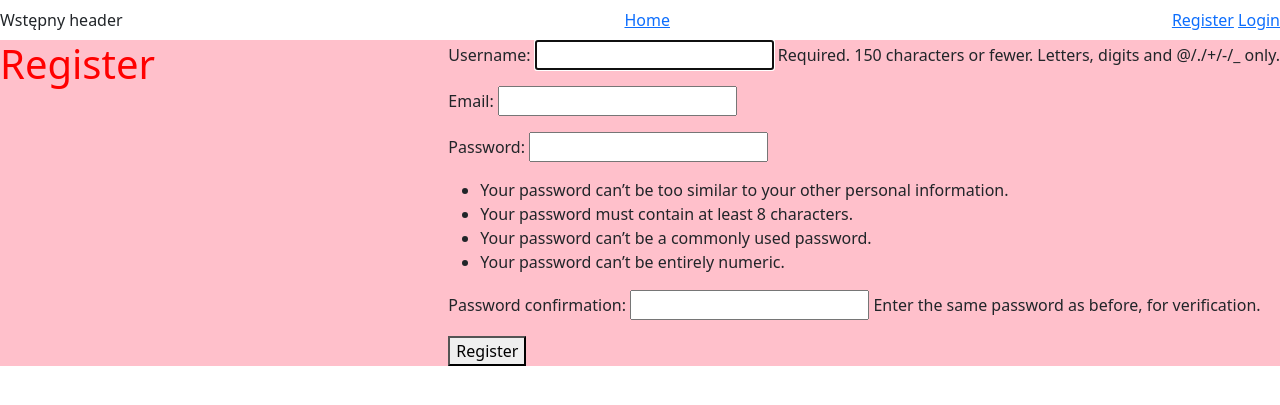
After one commit to szepano/Django-Quotes, a Django app: page /register/ in a window 1280 px wide. The commit adds this page. Shown: the top 405 px of the page. Run offline with Django 5.2, Linux system fonts and the light colour scheme.

Commit message:
rigistration and login

```diff
--- /dev/null
+++ b/quotes_dir/quotes/forms.py
@@ -0,0 +1,21 @@
+from .models import Author, Tag, Quote
+from django import forms
+from django.contrib.auth.models import User
+from django.contrib.auth.forms import UserCreationForm
+
+class UserRegisterForm(UserCreationForm):
+    email = forms.EmailField()
+
+    class Meta:
+        model = User
+        fields = ['username', 'email', 'password1', 'password2']
+
+# class AuthorForm(forms.ModelForm):
+#     class Meta:
+#         model = Author
+#         fields = ['name', 'born', 'born_in', 'desc']
+
+# class QuoteForm(forms.ModelForm):
+#     class Meta:
+#         model = Quote
+#         fields = ['quote', 'tags', 'author']
--- a/quotes_dir/quotes/static/style.css
+++ b/quotes_dir/quotes/static/style.css
@@ -9,12 +9,28 @@ main {
     background-color: pink;
 }
 
-.author_block {
-    flex: 1;
-    margin-right: 200;
+.home_page {
+    width: 100%;
 }
+
+.buttons_list {
+    text-align: center;
+}
+
 
 aside {
     background-color: rgb(238, 88, 238);
     flex: 0 0 200px;
 }
+
+.navbar {
+    display: flex;
+    justify-content: space-between;
+    align-items: center;
+}
+
+.navbar_center {
+    flex-grow: 1;
+    display: flex;
+    justify-content: center;
+}
--- a/quotes_dir/quotes/urls.py
+++ b/quotes_dir/quotes/urls.py
@@ -8,5 +8,8 @@ urlpatterns = [
     path('quotes/', views.quotes, name='quotes'),
     path('author_about/<str:author_id>/', views.author_about, name='author_about'),
     path('authors/', views.authors, name='authors'),
-    path('quotes_by_tag/<tag>/', views.quotes_by_tag, name='quotes_by_tag')
+    path('quotes_by_tag/<tag>/', views.quotes_by_tag, name='quotes_by_tag'),
+    path('register/', views.register, name='register'),
+    path('login/', views.login_view, name='login'),
+    path('logout/', views.logout_view, name='logout'),
 ]
--- a/quotes_dir/quotes/views.py
+++ b/quotes_dir/quotes/views.py
@@ -1,7 +1,10 @@
-from django.shortcuts import render
+from django.shortcuts import render, redirect
 from .models import Quote, Tag, Author
 import requests
 from django.core.paginator import Paginator
+from .forms import UserRegisterForm
+from django.contrib.auth import login, authenticate, logout
+from django.contrib.auth.forms import AuthenticationForm
 # Create your views here.
 
 def home(request):
@@ -29,3 +32,35 @@ def author_about(request, author_id):
 def quotes_by_tag(request, tag):
     quotes = Quote.objects(tags__name=tag)
     return render(request, 'quotes/quotes_by_tag.html', {'quotes': quotes})
+
+def register(request):
+    if request.user.is_authenticated:
+        return redirect('home')
+
+    if request.method == 'POST':
+        form = UserRegisterForm(request.POST)
+        if form.is_valid():
+            form.save()
+            return redirect('quotes:home')
+        else:
+            return render(request, 'quotes/register.html', context={'form': form})
+
+    return render(request, 'quotes/register.html', context={'form': UserRegisterForm()})
+
+def login_view(request):
+    if request.method == 'POST':
+        form = AuthenticationForm(request, data=request.POST)
+        if form.is_valid():
+            username = form.cleaned_data.get('username')
+            password = form.cleaned_data.get('password')
+            user = authenticate(username=username, password=password)
+            if user is not None:
+                login(request, user)
+                return redirect(to='quotes:home')
+    else:
+        form = AuthenticationForm()
+    return render(request, 'quotes/login.html', {'form': form})
+
+def logout_view(request):
+    logout(request)
+    return redirect(to='quotes:home')
--- a/quotes_dir/templates/quotes/base.html
+++ b/quotes_dir/templates/quotes/base.html
@@ -9,8 +9,16 @@
 </head>
 <body>
     <header>
-        <nav>
-            <p>Wstępny header <a href="/">Home</a></p>
+        <nav class="navbar">
+            Wstępny header <a class ="navbar_center" href="/">Home</a>
+            <div class="navbar_right">
+                {% if user.is_authenticated %}
+                    <a href="/logout" style="text-align: right;">Logout</a>
+                {% else %}
+                    <a href="/register">Register</a>
+                    <a href="/login">Login</a>
+                {% endif %}
+            </div>
         </nav>
     </header>
     <main>
--- a/quotes_dir/templates/quotes/home.html
+++ b/quotes_dir/templates/quotes/home.html
@@ -7,7 +7,7 @@
         <p style="text-align: center;">Enjoy the 'experience'</p>
     </div>
 
-    <div class="buttons_list" style="background-color: purple; text-align: center;">
+    <div class="buttons_list" style="background-color: purple;">
         <button><a href="/authors">Authors</a></button>
         <button><a href='/quotes'>Quotes</a></button>
     </div>
--- /dev/null
+++ b/quotes_dir/templates/quotes/register.html
@@ -0,0 +1,9 @@
+{% extends 'quotes/base.html' %}
+{% block content %}
+<h1>Register</h1>
+<form method="post">
+    {% csrf_token %}
+    {{ form.as_p }}
+    <button type="submit">Register</button>
+</form>
+{% endblock %}
```
Also changed, not shown: quotes_dir/quotes_dir/settings.py (+15 -10 lines), quotes_dir/templates/quotes/login.html (added, +9 -0 lines), quotes_dir/mydatabase.db, 4 other files.
